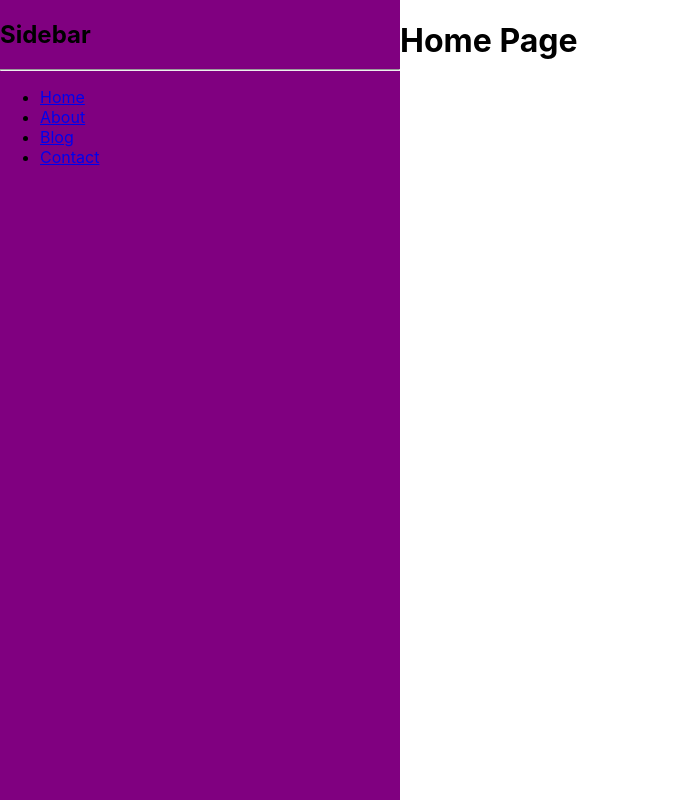
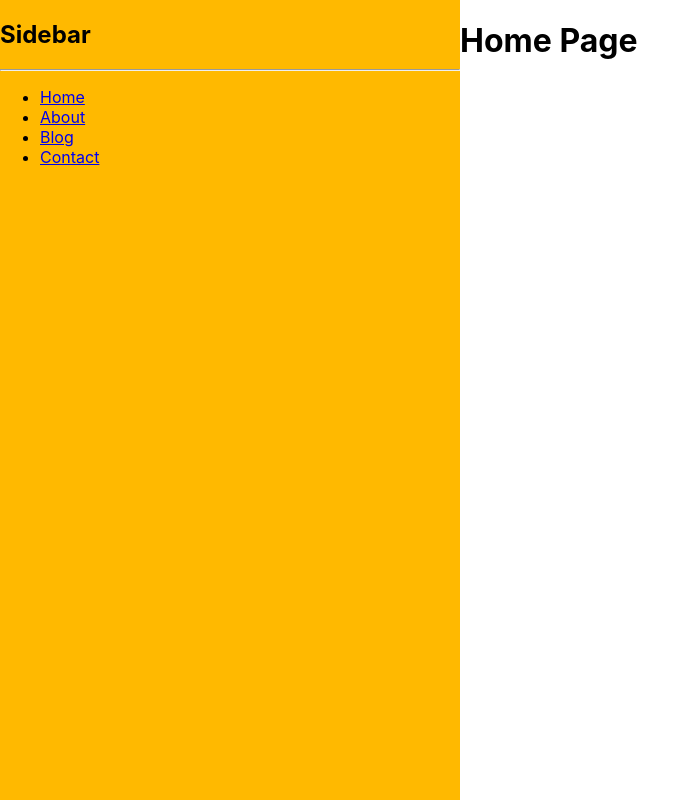
Before and after one commit to llcain/react-sidebar, a React (Create React App) app: page / in a window 1280 px wide. Shown: the whole page, without its empty margins (0-700 px from the left). Built offline with nearby package versions, Linux system fonts and the light colour scheme.

Commit message:
Updated aside bar background-color

```diff
--- a/src/App.css
+++ b/src/App.css
@@ -1,6 +1,6 @@
 .aside-bar {
-  width: 400px;
-  background-color: purple;
+  width: 460px;
+  background-color: #FFB900;
   height: 100vh;
 }
 
```
